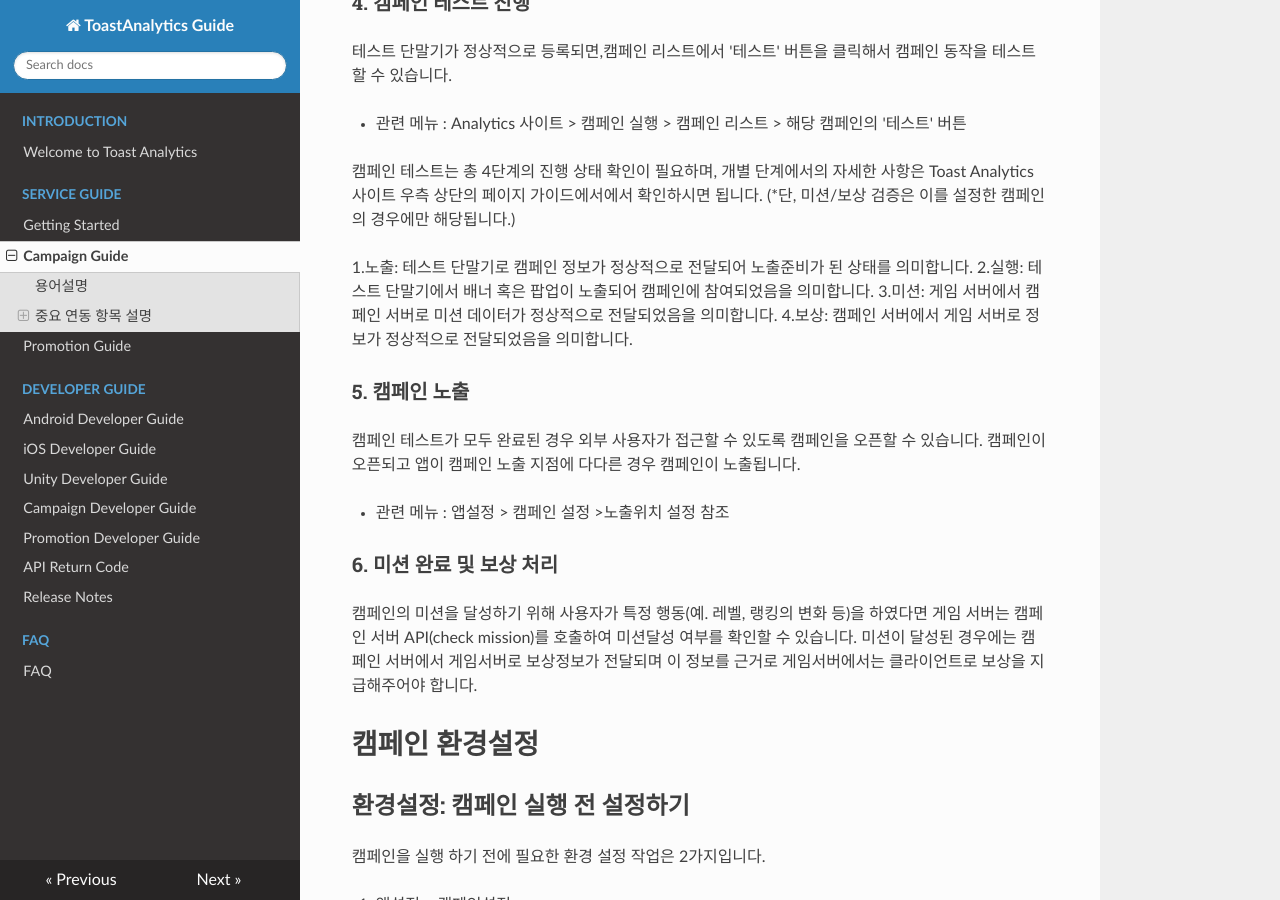
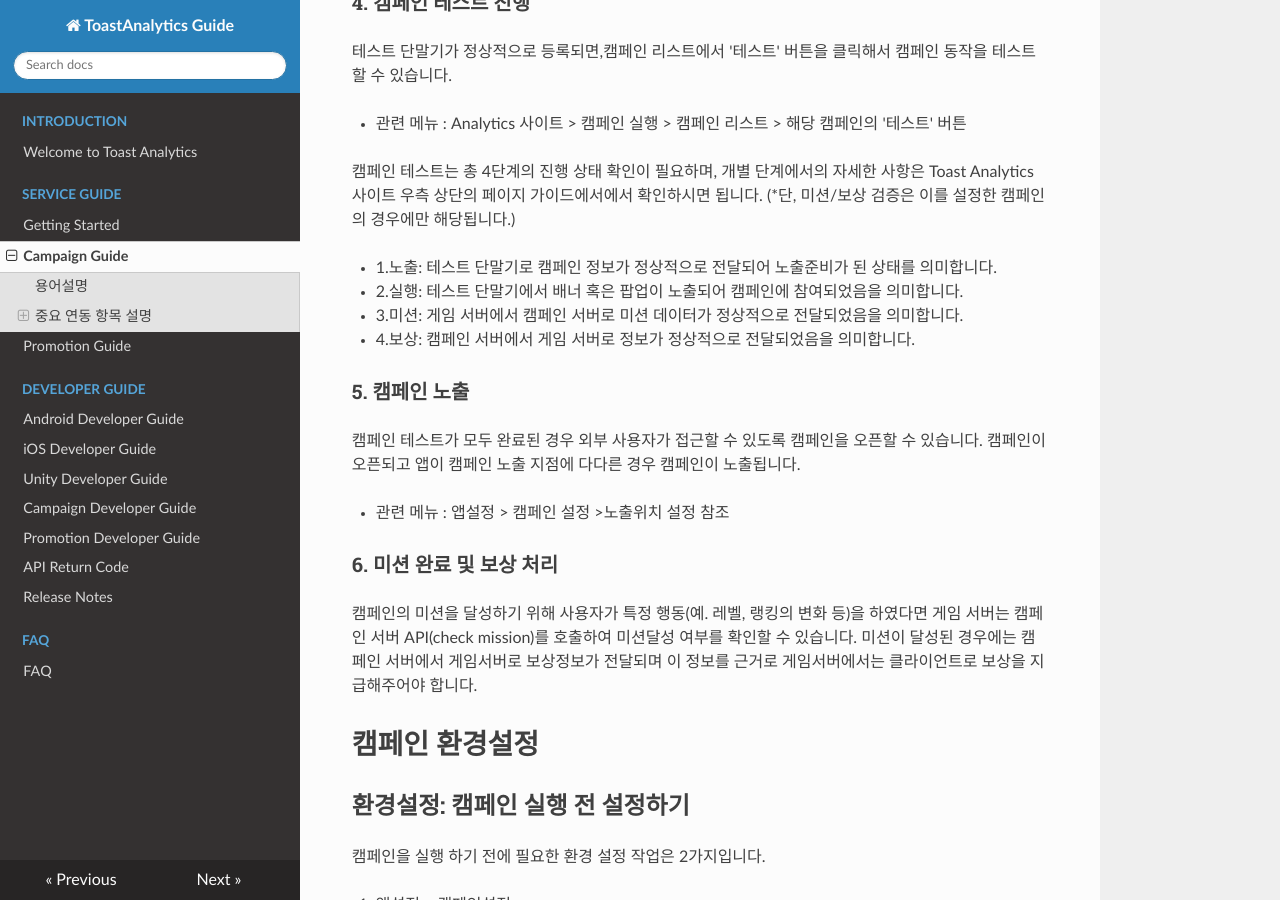
Before and after one commit to ToastAnalytics/ToastAnalytics, an MkDocs documentation site: the page built from docs/Developer/2. Campaign Guide.md, in a window 1280 px wide and 900 px high, scrolled down 2271 px. Built offline with MkDocs 1.6.1, drawn with Linux system fonts in a browser that asks for light colours; nearby versions of some CDN libraries; old or Windows-style settings are respelled for this version of MkDocs.

```diff
--- a/docs/Developer/2. Campaign Guide.md
+++ b/docs/Developer/2. Campaign Guide.md
@@ -61,13 +61,12 @@ Toast Analytics SDK를 통해 Device ID와 Device Token을 획득한 후, 테스
 
 - 관련 메뉴 : Analytics 사이트 > 캠페인 실행 > 캠페인 리스트 > 해당 캠페인의 '테스트' 버튼
 
-
 캠페인 테스트는 총 4단계의 진행 상태 확인이 필요하며, 개별 단계에서의 자세한 사항은 Toast Analytics 사이트 우측 상단의 페이지 가이드에서에서 확인하시면 됩니다. (*단, 미션/보상 검증은 이를 설정한 캠페인의 경우에만 해당됩니다.)
 
-1.노출: 테스트 단말기로 캠페인 정보가 정상적으로 전달되어 노출준비가 된 상태를 의미합니다.
-2.실행: 테스트 단말기에서 배너 혹은 팝업이 노출되어 캠페인에 참여되었음을 의미합니다.
-3.미션: 게임 서버에서 캠페인 서버로 미션 데이터가 정상적으로 전달되었음을 의미합니다.
-4.보상: 캠페인 서버에서 게임 서버로 정보가 정상적으로 전달되었음을 의미합니다.
+* 1.노출: 테스트 단말기로 캠페인 정보가 정상적으로 전달되어 노출준비가 된 상태를 의미합니다.
+* 2.실행: 테스트 단말기에서 배너 혹은 팝업이 노출되어 캠페인에 참여되었음을 의미합니다.
+* 3.미션: 게임 서버에서 캠페인 서버로 미션 데이터가 정상적으로 전달되었음을 의미합니다.
+* 4.보상: 캠페인 서버에서 게임 서버로 정보가 정상적으로 전달되었음을 의미합니다.
 
 ###5. 캠페인 노출
 캠페인 테스트가 모두 완료된 경우 외부 사용자가 접근할 수 있도록 캠페인을 오픈할 수 있습니다. 캠페인이 오픈되고 앱이 캠페인 노출 지점에 다다른 경우 캠페인이 노출됩니다.
```
